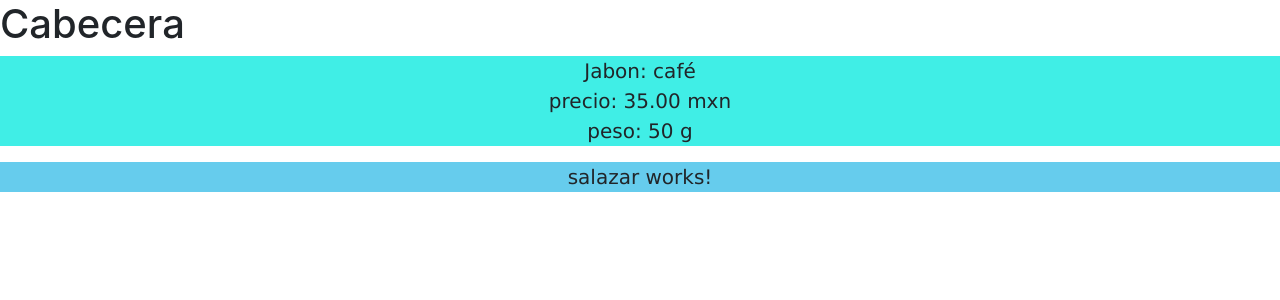
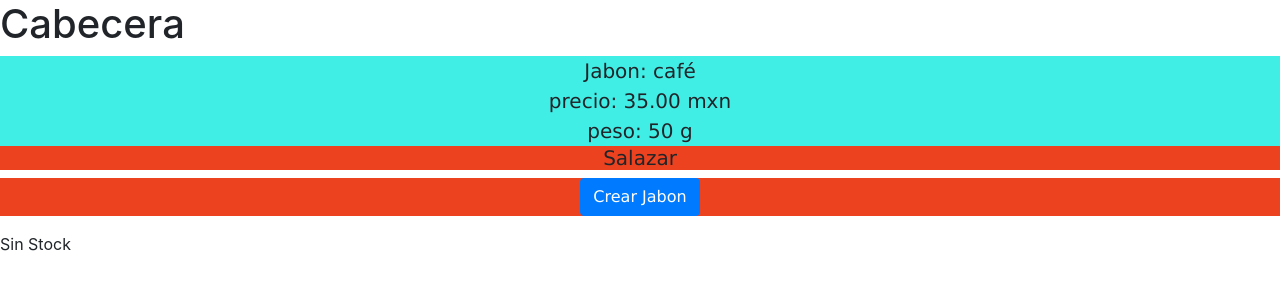
Before and after one commit to Aanxhel/Soap_To_Dommy, an Angular app in the folder Shirt/: page / in a window 1280 px wide. Shown: the top 300 px of the page. Built offline with nearby package versions, Linux system fonts and the light colour scheme.

Commit message:
se agrega union

```diff
--- a/Shirt/src/app/app.component.html
+++ b/Shirt/src/app/app.component.html
@@ -11,8 +11,9 @@
 
 			<h1>Cabecera</h1>
 			<app-item-soap></app-item-soap>
+			<!--
 			<app-salazar></app-salazar>
-
+			-->
 		</div>
 	</div>
 </div>
--- a/Shirt/src/app/item-soap/item-soap.component.html
+++ b/Shirt/src/app/item-soap/item-soap.component.html
@@ -4,5 +4,7 @@
 	-->
 	Jabon: {{nombreItem}}<br>
 	precio: {{pesoItem}} mxn<br>
-	peso: {{valorItem}} g<br>
+	peso: {{ getValorItem() }} g<br>
+
+	<app-salazar></app-salazar>
 </p>
--- a/Shirt/src/app/item-soap/item-soap.component.ts
+++ b/Shirt/src/app/item-soap/item-soap.component.ts
@@ -11,6 +11,12 @@ export class ItemSoapComponent  {
 	*/
 	nombreItem:string = "café" ;
 	pesoItem:number = "35.00";
-	valorItem:number = "50";
+
+	//para acceder a una variable en privado se crea el elemento
+	private valorItem:number = "50";
+
+	getValorItem():number{
+		return this.valorItem;
+	}
 
 }
--- a/Shirt/src/app/salazar/salazar.component.css
+++ b/Shirt/src/app/salazar/salazar.component.css
@@ -2,5 +2,12 @@ p {
   font-family: verdana;
   font-size: 20px;
   text-align: center;
-  background-color: #66cced;
+  background-color: #ed421f;
 }
+
+h1{
+font-family: verdana;
+  font-size: 20px;
+  text-align: center;
+  background-color: #ed421f;
+}
--- a/Shirt/src/app/salazar/salazar.component.html
+++ b/Shirt/src/app/salazar/salazar.component.html
@@ -1 +1,14 @@
-<p>salazar works!</p>
+<body>
+	<h1>Salazar</h1>
+	<p>
+		<button type="button"
+		class="btn btn-primary"
+		[disabled] = "!addJabon"
+		(click)="onCrearJabon()">
+			Crear Jabon
+		</button>
+	</p>
+		{{addJabonStatus}}
+	<p>
+	</p>
+</body>
--- a/Shirt/src/app/salazar/salazar.component.ts
+++ b/Shirt/src/app/salazar/salazar.component.ts
@@ -7,6 +7,21 @@ import { Component, OnInit } from '@angular/core';
 })
 export class SalazarComponent {
 
-  constructor() { }
+	addJabon = false;
+	addJabonStatus = "Sin Stock";
+
+	constructor(){
+		setTimeout(
+			()=>{
+				this.addJabon = true; 				//notar que tienen (-)
+			}
+			,3000
+		);
+	}
+
+
+	onCrearJabon(){
+		this.addJabonStatus = "jabon agregado";
+	}
 
 }
```
